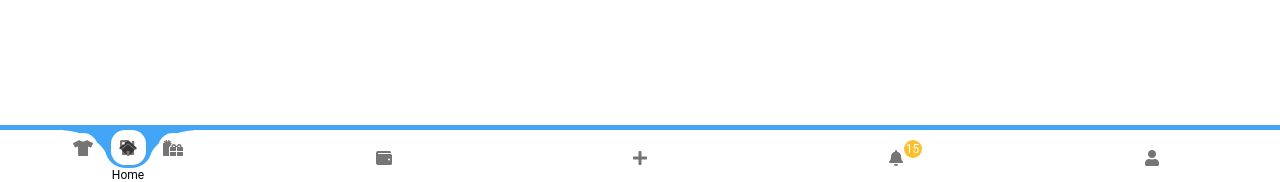
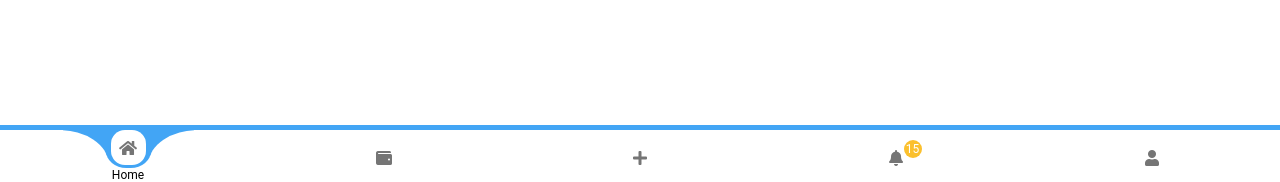
Before and after one commit to imanmalekian31/vue-bottom-navigation, a Vue app: page / in a window 1280 px wide. Shown: the part 615-797 px from the top of the page. Built offline with nearby package versions, Linux system fonts and the light colour scheme.

Commit message:
feat(bottom-navigation): :sparkles: Add child support

```diff
--- a/src/components/BottomNavigation.vue
+++ b/src/components/BottomNavigation.vue
@@ -1,21 +1,15 @@
 <template>
   <div class="btn-containrt_foreground" :style="cssVariables">
     <div class="btn-containrt">
-      <template v-for="(button, index) in options">
-        <input
-          class="btn-item"
-          type="radio"
-          name="bottom-navigation"
-          :value="button.id"
-          :id="`btn-${index}`"
-          :key="index"
-          :checked="button.id === value"
-          @input="updateValue"
-        />
-        <label
+      <div
+        v-for="(button, index) in localOptions"
         :key="`label-${index}`"
-          :class="`btn-item-${index} labels`"
-          :for="`btn-${index}`"
+        :class="{
+          [`btn-item-${index} labels`]: true,
+          ['checked']: button.isActive,
+          ['unchecked']: !button.isActive,
+        }"
+        @click="handleLabelClick(button)"
       >
         <div class="active-label">
           <div class="btn-badge" v-if="button.badge">
@@ -25,14 +19,6 @@
           <template v-else>
             <i :class="`${button.icon}`" />
           </template>
-
-            <div
-              class="btn-super-parant"
-              v-if="hasChild(button)"
-              :key="`iman${index}`"
-            >
-              <Child :childs="button.childs" />
-            </div>
         </div>
 
         <div class="btn-title">
@@ -41,13 +27,22 @@
             {{ button.title }}
           </template>
         </div>
-        </label>
-      </template>
 
-      <div id="sweep" v-show="value">
-        <div id="sweep-right"></div>
-        <div id="sweep-center"></div>
-        <div id="sweep-left"></div>
+        <div
+          v-if="hasChild(button)"
+          :class="{
+            ['btn-super-parant']: button.isActive,
+            ['btn-class-showable']: showable,
+          }"
+        >
+          <child :childs="button.childs || []" @update="handleChildClick" />
+        </div>
+      </div>
+
+      <div id="sweep" v-show="hasActiveClass">
+        <div id="sweep-right" />
+        <div id="sweep-center" />
+        <div id="sweep-left" />
       </div>
     </div>
   </div>
@@ -70,7 +65,7 @@ export default {
       type: Array,
       default: () => [],
     },
-    color: {
+    foregroundColor: {
       type: String,
       default: "#42A5F5",
     },
@@ -79,6 +74,16 @@ export default {
       default: "#FBC02D",
     },
   },
+  data: () => ({
+    localOptions: [],
+    showable: false,
+  }),
+  created() {
+    this.localOptions = this.options.map((option) => ({
+      ...option,
+      isActive: this.isActive(option),
+    }));
+  },
   mounted() {
     this.cssLoader();
     window.addEventListener("resize", this.onResize);
@@ -86,17 +91,20 @@ export default {
   computed: {
     cssVariables() {
       const countChilds = (
-        (this.options.find((option) => option.id == this.value) || {}).childs ||
-        []
+        (this.localOptions.find((option) => option.isActive) || {}).childs || []
       ).length;
 
       const styles = {
-        "--color": this.color,
+        "--color-foreground": this.foregroundColor,
         "--color-badge": this.badgeColor,
         "--width-parent": `${countChilds * 45}px`,
       };
 
       return styles;
+    },
+
+    hasActiveClass() {
+      return this.localOptions.some((option) => option.isActive);
     },
   },
   beforeDestroy() {
@@ -108,9 +116,26 @@ export default {
       const containerWidth =
         document.querySelector(".btn-containrt").offsetWidth ||
         window.innerWidth;
-      const sweepWidth = document.getElementById("sweep").offsetWidth;
 
       this.options.forEach((item, index) => {
+        if (index === 0 && this.hasChild(item)) {
+          customStyle += `
+          .btn-item-${index}.checked .btn-class-showable .btn-child-parent {
+            transform: translateX(${(item.childs.length * 45) / 2 - 35}px);
+            transition: transform 500ms ease 300ms;
+          }
+          `;
+        }
+
+        if (index === this.options.length - 1 && this.hasChild(item)) {
+          customStyle += `
+          .btn-item-${index}.checked .btn-class-showable .btn-child-parent {
+            transform: translateX(-${(item.childs.length * 45) / 2 - 35}px);
+            transition: transform 500ms ease 300ms;
+          }
+          `;
+        }
+
         customStyle += `
         .btn-item-${index} {
           padding: 10px;
@@ -123,7 +148,7 @@ export default {
           z-index: 10;
         }
 
-        #btn-${index}:checked ~ #sweep {
+        .btn-item-${index}.checked ~ #sweep {
           transform: translateX(${(index * containerWidth) /
             this.options.length +
             containerWidth / this.options.length / 4}px);
@@ -134,7 +159,7 @@ export default {
         if (this.hasChild(item)) {
           item.childs.forEach((child, idx) => {
             customStyle += `
-            input:checked + .btn-item-${index} .btn-child:nth-child(${idx +
+            .btn-item-${index}.checked .btn-class-showable .btn-child:nth-child(${idx +
               1}) {
               transform: translateX(${(0.5 + idx) * 45 -
                 (item.childs.length * 45) / 2}px);
@@ -146,7 +171,7 @@ export default {
       });
 
       document.getElementById("sweep").style.left = `
-      ${containerWidth / this.options.length / 4 - sweepWidth / 2}px`;
+      ${containerWidth / this.options.length / 4 - 135 / 2}px`;
 
       var head = document.getElementsByTagName("head")[0];
       var style = document.createElement("style");
@@ -160,8 +185,34 @@ export default {
 
       head.appendChild(style);
     },
-    updateValue(value) {
-      this.$emit("update", value.target.value);
+    handleLabelClick(button) {
+      if (!this.showable || button.isActive) {
+        this.toggleClass();
+      }
+
+      this.updateValue(button.id, this.hasChild(button));
+    },
+    handleChildClick(value) {
+      this.updateValue(value);
+      this.toggleClass();
+    },
+    updateValue(value, prevent = false) {
+      this.localOptions.forEach(
+        (option) => (option.isActive = this.isActive(option, value))
+      );
+
+      if (!prevent) {
+        this.$emit("update", value);
+      }
+    },
+    toggleClass() {
+      this.showable = !this.showable;
+    },
+    isActive(button, value = this.value) {
+      return (
+        button.id == value ||
+        (button.childs || []).find((child) => child.id == value)
+      );
     },
     onResize() {
       this.$nextTick(() => {
@@ -187,10 +238,10 @@ export default {
   justify-content: center;
   align-items: center;
   position: absolute;
-  bottom: 35px;
+  bottom: 55px;
   width: var(--width-parent);
   height: 60px;
-  z-index: -20;
+  z-index: -1;
 }
 
 input {
@@ -198,7 +249,6 @@ input {
 }
 
 .btn-containrt_foreground {
-  /* overflow: hidden; */
   position: fixed;
   direction: ltr;
   display: flex;
@@ -207,11 +257,10 @@ input {
   width: 100%;
   z-index: 2147483647;
   height: 60px;
-  background: var(--color);
+  background: var(--color-foreground);
 }
 
 .btn-containrt {
-  /* overflow: hidden; */
   direction: ltr;
   display: flex;
   justify-content: space-around;
@@ -253,22 +302,22 @@ input {
   background: var(--color-badge);
 }
 
-input:checked + .labels .active-label {
+.checked .active-label {
   transform: translateY(-10px);
 }
 
-input:checked + .labels .btn-title {
+.checked .btn-title {
   animation: fadein 200ms;
   position: absolute;
   top: 38px;
   font-size: 12px;
 }
 
-input:not(:checked) + .labels .active-label {
+.unchecked .active-label {
   background: transparent;
 }
 
-input:not(:checked) + .labels .btn-title {
+.unchecked .btn-title {
   visibility: hidden;
 }
 
@@ -285,7 +334,7 @@ input:not(:checked) + .labels .btn-title {
   height: 38px;
   display: flex;
   flex: 1;
-  background: var(--color);
+  background: var(--color-foreground);
   border-radius: 0 0 45% 45%;
 }
 
@@ -306,7 +355,7 @@ input:not(:checked) + .labels .btn-title {
   border-radius: 50%;
   top: 0;
   left: 0;
-  box-shadow: -40px -40px 0 0 var(--color);
+  box-shadow: -40px -40px 0 0 var(--color-foreground);
 }
 
 #sweep-right {
@@ -326,7 +375,7 @@ input:not(:checked) + .labels .btn-title {
   border-radius: 50%;
   top: 0;
   right: 0;
-  box-shadow: 40px -40px 0 0 var(--color);
+  box-shadow: 40px -40px 0 0 var(--color-foreground);
 }
 
 @media screen and (min-width: 576px) {
```
Lines whose indentation alone changed are shown as unchanged.
